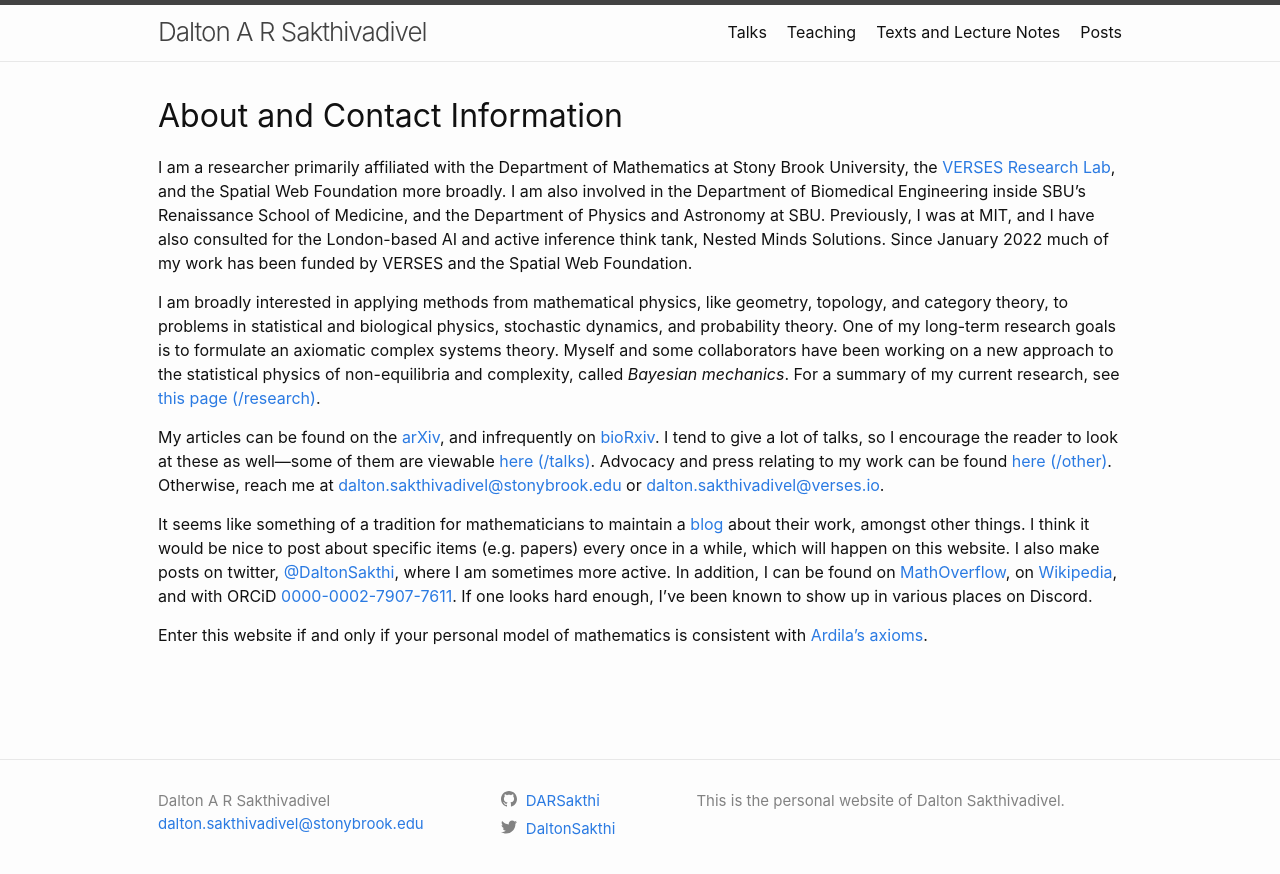
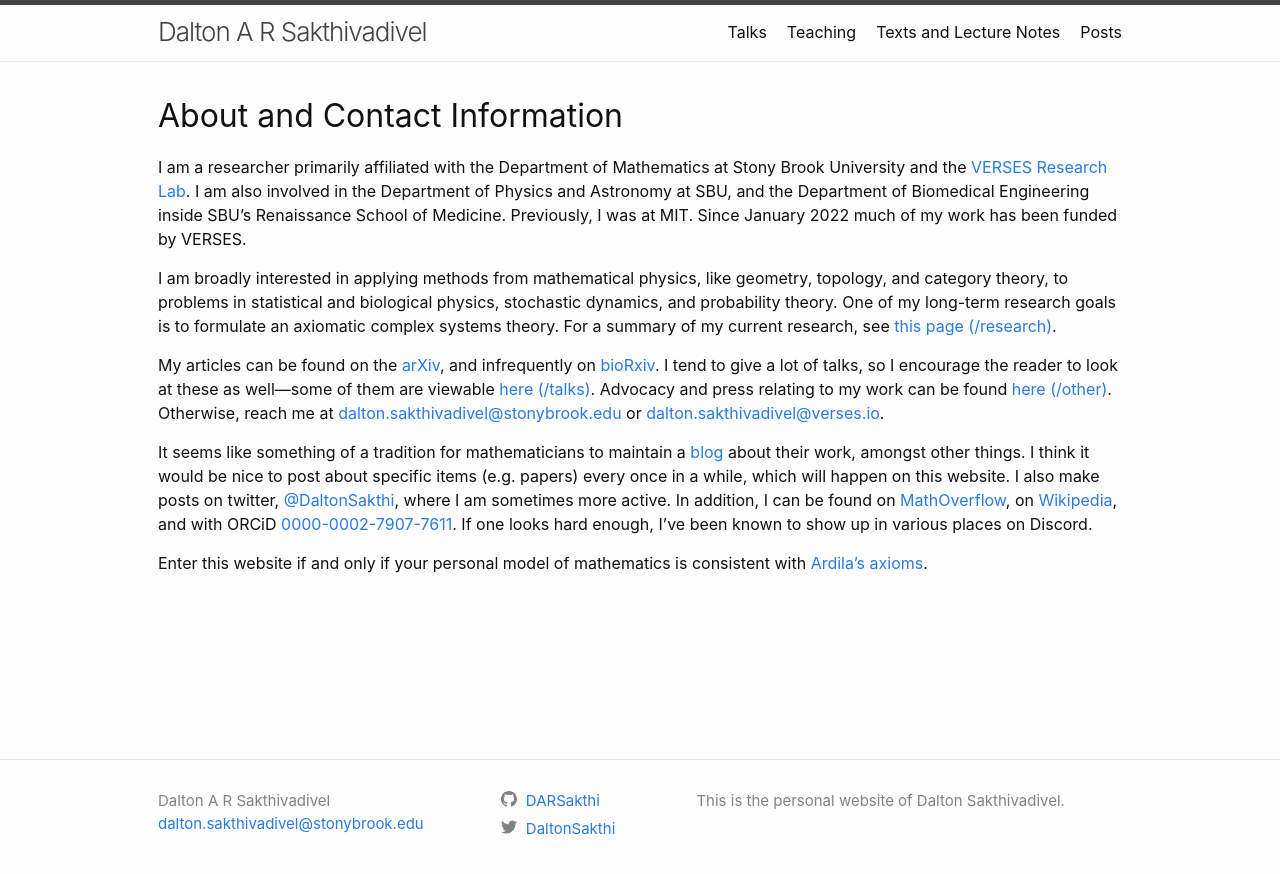
Before and after one commit to DARSakthi/DARSakthi.github.io, a Jekyll site: the page built from index.markdown, in a window 1280 px wide. Shown: the top 874 px of the page. Built offline with Jekyll 4.4.1, drawn with Linux system fonts in a browser that asks for light colours.

Commit message:
Brevity is the soul of wit

```diff
--- a/index.markdown
+++ b/index.markdown
@@ -6,9 +6,9 @@ author_profile: true
 
 # About and Contact Information
 
-I am a researcher primarily affiliated with the Department of Mathematics at Stony Brook University, the [VERSES Research Lab](https://darsakthi.github.io/verses-lab/), and the Spatial Web Foundation more broadly. I am also involved in the Department of Biomedical Engineering inside SBU's Renaissance School of Medicine, and the Department of Physics and Astronomy at SBU. Previously, I was at MIT, and I have also consulted for the London-based AI and active inference think tank, Nested Minds Solutions. Since January 2022 much of my work has been funded by VERSES and the Spatial Web Foundation.
+I am a researcher primarily affiliated with the Department of Mathematics at Stony Brook University and the [VERSES Research Lab](https://darsakthi.github.io/verses-lab/). I am also involved in the Department of Physics and Astronomy at SBU, and the Department of Biomedical Engineering inside SBU's Renaissance School of Medicine. Previously, I was at MIT. Since January 2022 much of my work has been funded by VERSES.
 
-I am broadly interested in applying methods from mathematical physics, like geometry, topology, and category theory, to problems in statistical and biological physics, stochastic dynamics, and probability theory. One of my long-term research goals is to formulate an axiomatic complex systems theory. Myself and some collaborators have been working on a new approach to the statistical physics of non-equilibria and complexity, called _Bayesian mechanics_. For a summary of my current research, see [this page (/research)](https://darsakthi.github.io/research).
+I am broadly interested in applying methods from mathematical physics, like geometry, topology, and category theory, to problems in statistical and biological physics, stochastic dynamics, and probability theory. One of my long-term research goals is to formulate an axiomatic complex systems theory. For a summary of my current research, see [this page (/research)](https://darsakthi.github.io/research).
 
 My articles can be found on the [arXiv](https://arxiv.org/a/0000-0002-7907-7611.html), and infrequently on [bioRxiv](https://www.biorxiv.org/search/author1%3ADalton%2BA%2BR%2BSakthivadivel%2B). I tend to give a lot of talks, so I encourage the reader to look at these as well—some of them are viewable [here (/talks)](https://darsakthi.github.io/talks). Advocacy and press relating to my work can be found [here (/other)](https://darsakthi.github.io/other/). Otherwise, reach me at [dalton.sakthivadivel@stonybrook.edu](mailto:dalton.sakthivadivel@stonybrook.edu) or [dalton.sakthivadivel@verses.io](mailto:dalton.sakthivadivel@verses.io).
 
```
